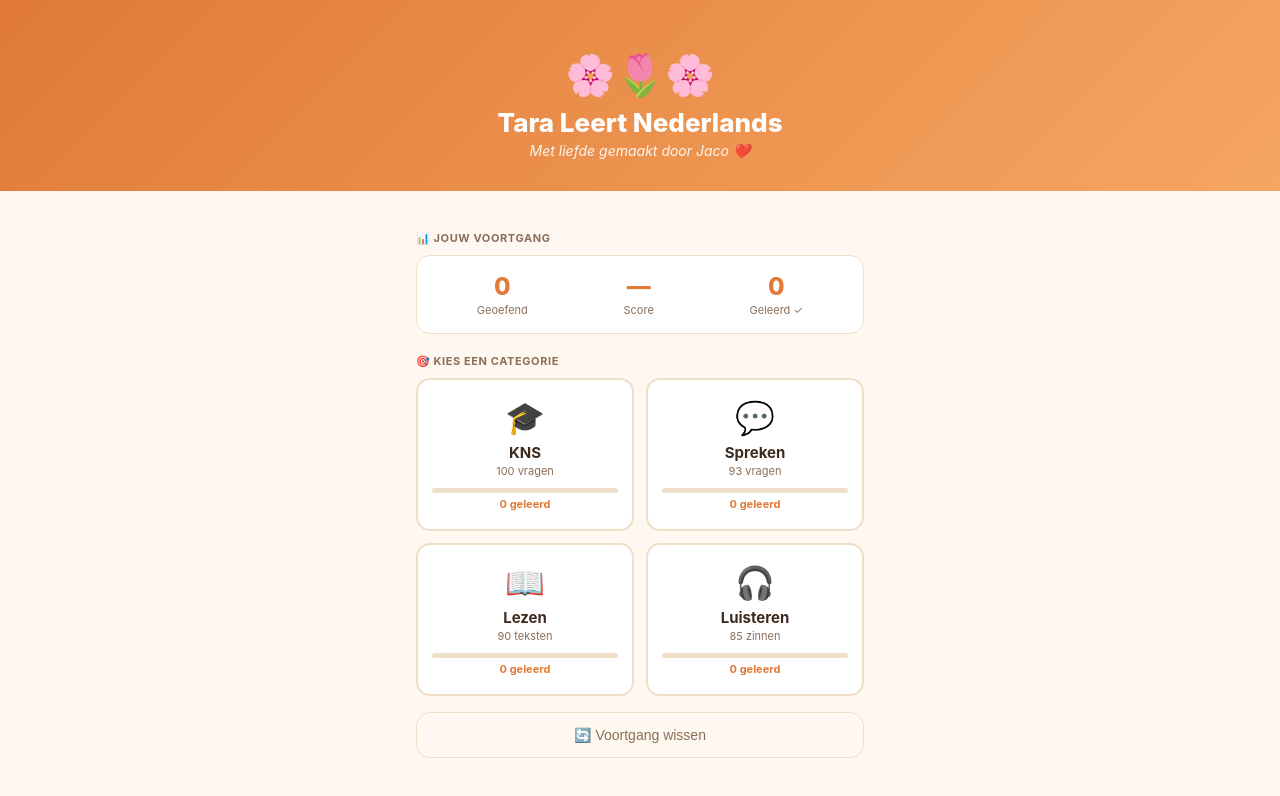
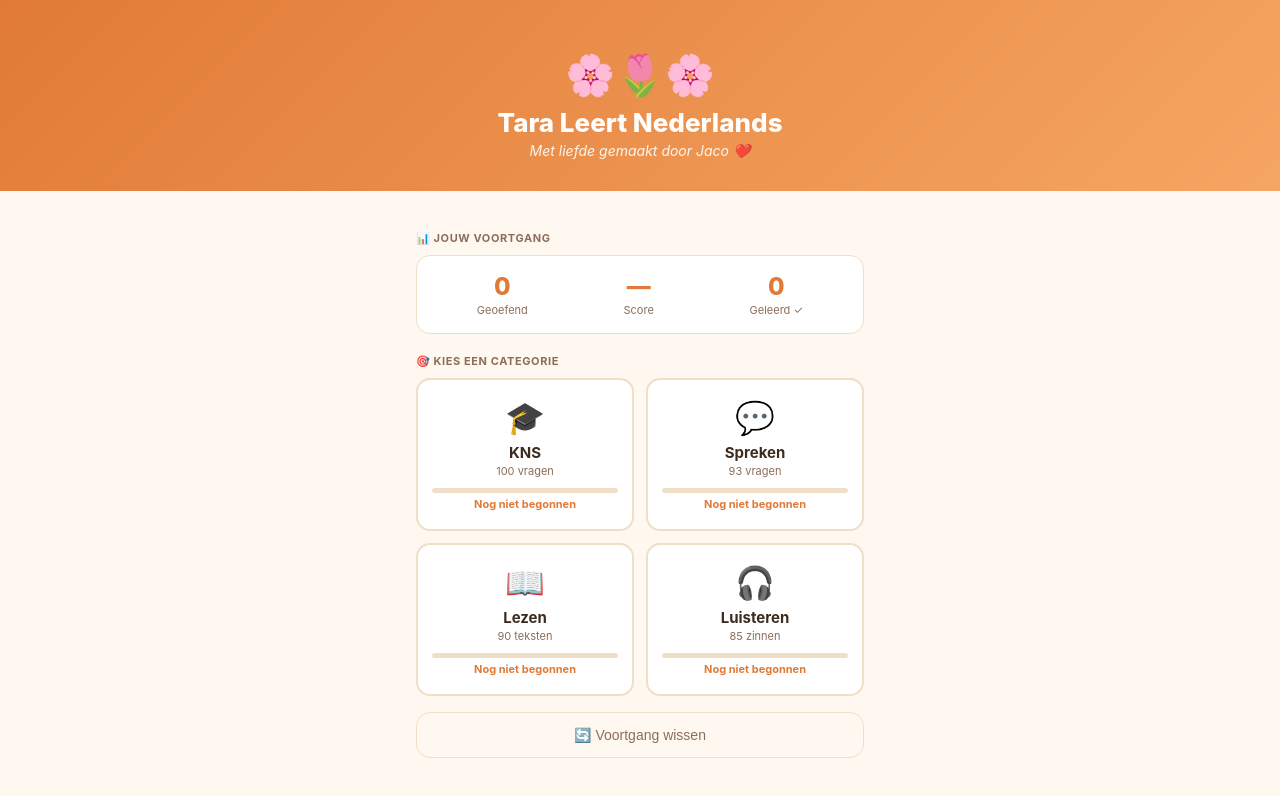
Before and after one commit to jacostar0302/taratrain2, a plain HTML site: page index.html in a window 1280 px wide. Drawn offline with Linux system fonts and the light colour scheme.

Commit message:
Add files via upload

```diff
--- a/index.html
+++ b/index.html
@@ -117,7 +117,7 @@ function ga(type,item){return type==='qa'?[item[2],item[3]]:[item[4],item[5]]}
 function buildOpts(c,idx){var data=CATS[c].data,type=CATS[c].type,ans=ga(type,data[idx]),correct=ans[0],correctAR=ans[1],pool=[];for(var i=0;i<data.length;i++){if(i===idx)continue;var a=ga(type,data[i]);var found=false;for(var x=0;x<pool.length;x++){if(pool[x].nl===a[0]){found=true;break}}if(a[0]&&a[0]!==correct&&!found)pool.push({nl:a[0],ar:a[1]})}for(var j=pool.length-1;j>0;j--){var k=Math.floor(Math.random()*(j+1));var t=pool[j];pool[j]=pool[k];pool[k]=t}var allOpts=[{nl:correct,ar:correctAR}].concat(pool.slice(0,2));for(var m=allOpts.length-1;m>0;m--){var n=Math.floor(Math.random()*(m+1));var t2=allOpts[m];allOpts[m]=allOpts[n];allOpts[n]=t2}var opts=[],optsAR=[];for(var p=0;p<allOpts.length;p++){opts.push(allOpts[p].nl);optsAR.push(allOpts[p].ar||'')}return{opts:opts,optsAR:optsAR,correct:correct}}
 function showScreen(id){document.querySelectorAll('.screen').forEach(function(s){s.classList.remove('active')});document.getElementById(id).classList.add('active');window.scrollTo(0,0)}
 function goHome(){if(window.speechSynthesis)speechSynthesis.cancel();ses=null;updateHome();showScreen('home')}
-function updateHome(){var tot=0,ok=0,ms=0;Object.keys(CATS).forEach(function(c){var items=CATS[c].data,cm=0;items.forEach(function(q,i){var d=gc(c,i);tot+=d.ok+d.err;ok+=d.ok;if(mst(c,i))cm++});ms+=cm;var pct=Math.round(cm/items.length*100);document.getElementById('pb-'+c).style.width=pct+'%';document.getElementById('ms-'+c).textContent=cm+' geleerd'});document.getElementById('s-tot').textContent=tot;document.getElementById('s-pct').textContent=tot>0?Math.round(ok/tot*100)+'%':'—';document.getElementById('s-mst').textContent=ms}
+function updateHome(){var tot=0,ok=0,ms=0;Object.keys(CATS).forEach(function(c){var items=CATS[c].data,attempted=0,mastered=0;items.forEach(function(q,i){var d=gc(c,i);tot+=d.ok+d.err;ok+=d.ok;if(d.ok+d.err>0)attempted++;if(mst(c,i))mastered++});ms+=mastered;var pct=Math.round(attempted/items.length*100);document.getElementById('pb-'+c).style.width=pct+'%';var txt=attempted===0?'Nog niet begonnen':attempted+' / '+items.length+' geoefend'+(mastered>0?' · '+mastered+' geleerd':'');document.getElementById('ms-'+c).textContent=txt});document.getElementById('s-tot').textContent=tot;document.getElementById('s-pct').textContent=tot>0?Math.round(ok/tot*100)+'%':'—';document.getElementById('s-mst').textContent=ms}
 function doReset(){if(!confirm('Weet je zeker dat je alle voortgang wilt wissen?'))return;Object.keys(CATS).forEach(function(c){CATS[c].data.forEach(function(_,i){localStorage.removeItem('sr_'+c+'_'+i)})});updateHome()}
 function startCat(c){ses={cat:c,indices:pick(c),pos:0,ok:0,err:0};document.getElementById('q-title').textContent=CATS[c].icon+' '+CATS[c].label;document.getElementById('sc-ok').textContent='0';document.getElementById('sc-err').textContent='0';showScreen('quiz');renderCard()}
 function retrySession(){if(!ses)return goHome();ses={cat:ses.cat,indices:pick(ses.cat),pos:0,ok:0,err:0};document.getElementById('sc-ok').textContent='0';document.getElementById('sc-err').textContent='0';showScreen('quiz');renderCard()}
```
